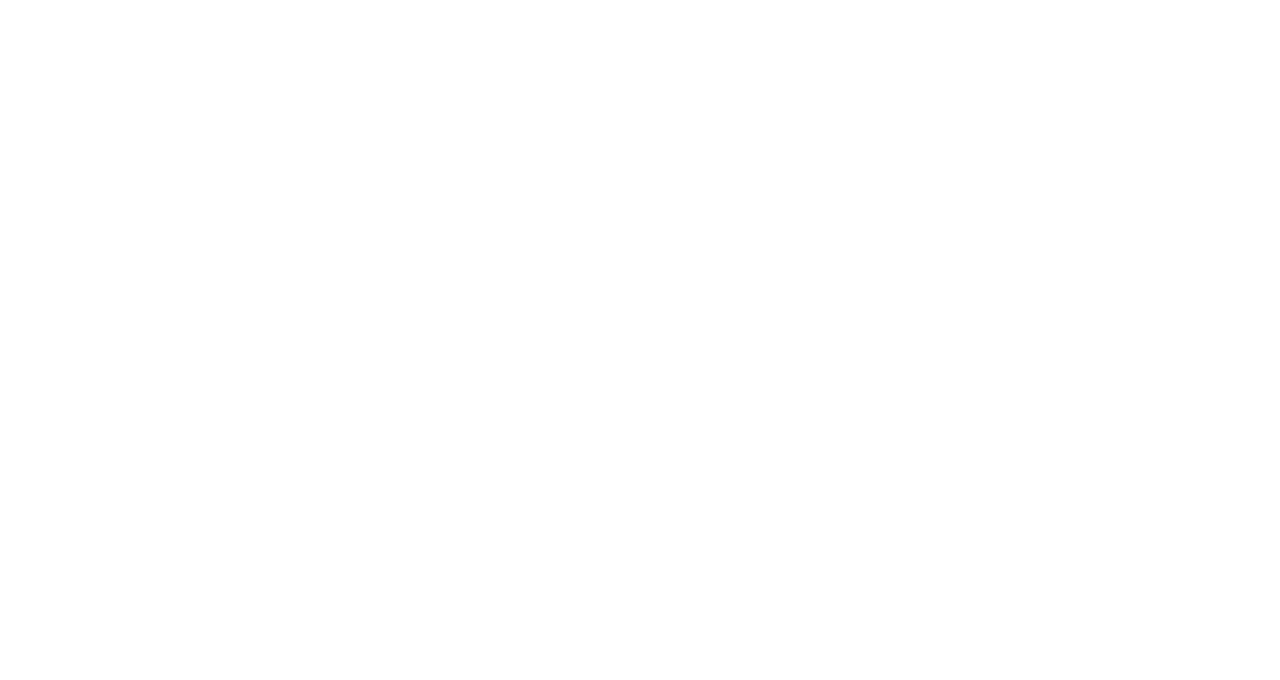
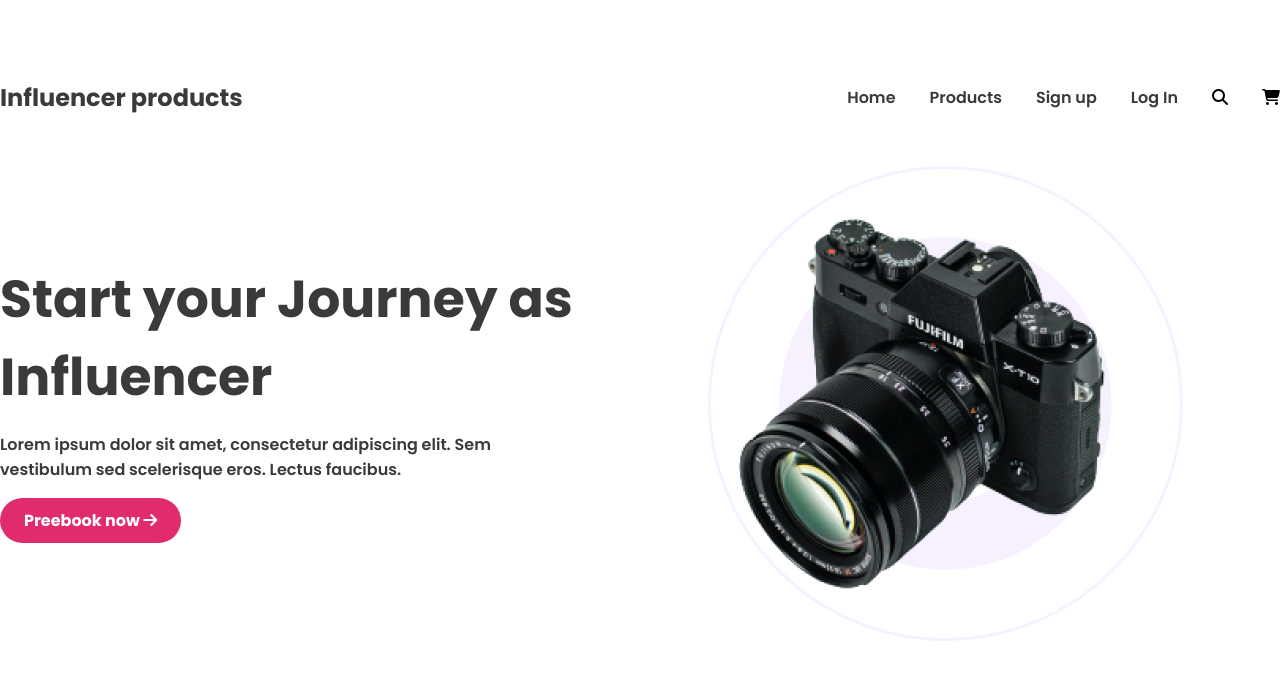
Before and after one commit to devenamulshikder/influencer-gear, a plain HTML site: page index.html in a window 1280 px wide. Drawn offline with Linux system fonts and the light colour scheme.

Commit message:
header and banner section done

```diff
--- /dev/null
+++ b/css/style.css
@@ -0,0 +1,79 @@
+* {
+  margin: 0;
+  padding: 0;
+  box-sizing: border-box;
+  font-family: "Poppins";
+}
+/* shared css */
+.products-title {
+  color: #3a3a3a;
+  font-size: 24px;
+  font-weight: 700;
+}
+.similar-color {
+  color: #3a3a3a;
+}
+.home-about {
+  color: #3a3a3a;
+  font-feature-settings: "clig" off, "liga" off;
+  font-size: 16px;
+  font-weight: 600;
+}
+/* header section start */
+header {
+  max-width: 1440px;
+  margin: 80px auto;
+}
+/* header > nav section */
+.nav-all-item {
+  display: flex;
+  justify-content: space-between;
+}
+nav ul {
+  display: flex;
+}
+nav li {
+  list-style: none;
+  margin-left: 34px;
+}
+.all-links-home {
+  /* display: flex; */
+  align-items: center;
+}
+nav a {
+  color: #000;
+  text-decoration: none;
+}
+.banner-section {
+  display: flex;
+  justify-content: space-between;
+}
+.start-journey {
+  margin-top: 145px;
+}
+.start-journey h1 {
+  font-size: 52px;
+  font-weight: 700;
+}
+.start-journey p {
+  padding: 16px 0;
+}
+.btn-1 {
+  padding: 10px 24px;
+  gap: 8px;
+  border-radius: 41px;
+  color: #fff;
+  font-size: 16px;
+  font-weight: 700;
+  background: #e02c6d;
+  border: #fff;
+}
+.bg{
+    bottom: 450px;
+    position: relative;
+    z-index: -1;
+}
+.camera-bg {
+    margin-top: 80px;
+    margin-right: 132px;
+}
--- a/index.html
+++ b/index.html
@@ -1,11 +1,55 @@
 <!DOCTYPE html>
 <html lang="en">
-<head>
-    <meta charset="UTF-8">
-    <meta name="viewport" content="width=device-width, initial-scale=1.0">
+  <head>
+    <meta charset="UTF-8" />
+    <meta name="viewport" content="width=device-width, initial-scale=1.0" />
     <title>influencer-gears</title>
-</head>
-<body>
-
-</body>
+    <link rel="stylesheet" href="css/style.css" />
+    <link rel="stylesheet" href="css/responsive.css" />
+    <link
+      href="https://fonts.googleapis.com/css2?family=Poppins:wght@400;500;600;700;800&display=swap"
+      rel="stylesheet"
+    />
+    <link
+      rel="stylesheet"
+      href="https://cdnjs.cloudflare.com/ajax/libs/font-awesome/6.5.1/css/all.min.css"
+    />
+  </head>
+  <body>
+    <!-- header section start -->
+    <header>
+      <nav class="nav-all-item">
+        <h4 class="products-title">Influencer products</h4>
+        <ul class="all-links-home">
+          <li><a class="home-about" href="#">Home</a></li>
+          <li><a class="home-about" href="#">Products</a></li>
+          <li><a class="home-about" href="#">Sign up</a></li>
+          <li><a class="home-about" href="#">Log In</a></li>
+          <li><i class="fa-solid fa-magnifying-glass"></i></li>
+          <li><i class="fa-solid fa-cart-shopping"></i></li>
+        </ul>
+      </nav>
+      <div class="banner-section">
+        <div class="start-journey">
+          <h1 class="similar-color">Start your Journey as<br>Influencer</h1>
+          <p class="home-about">
+            Lorem ipsum dolor sit amet, consectetur adipiscing elit. Sem <br>vestibulum sed scelerisque eros. Lectus faucibus.
+          </p>
+          <button class="btn-1">
+            Preebook now <i class="fa-solid fa-arrow-right"></i>
+          </button>
+        </div>
+        <div class="bg-position">
+            <div class="camera-bg">
+                <img src="./images/main-camera.png" alt="">
+            </div>
+            <div class="bg">
+                <img src="./images/Circle design.svg" alt="">
+            </div>
+        </div>
+      </div>
+    </header>
+    <main></main>
+    <footer></footer>
+  </body>
 </html>
```
Also changed, not shown: css/responsive.css (added).
